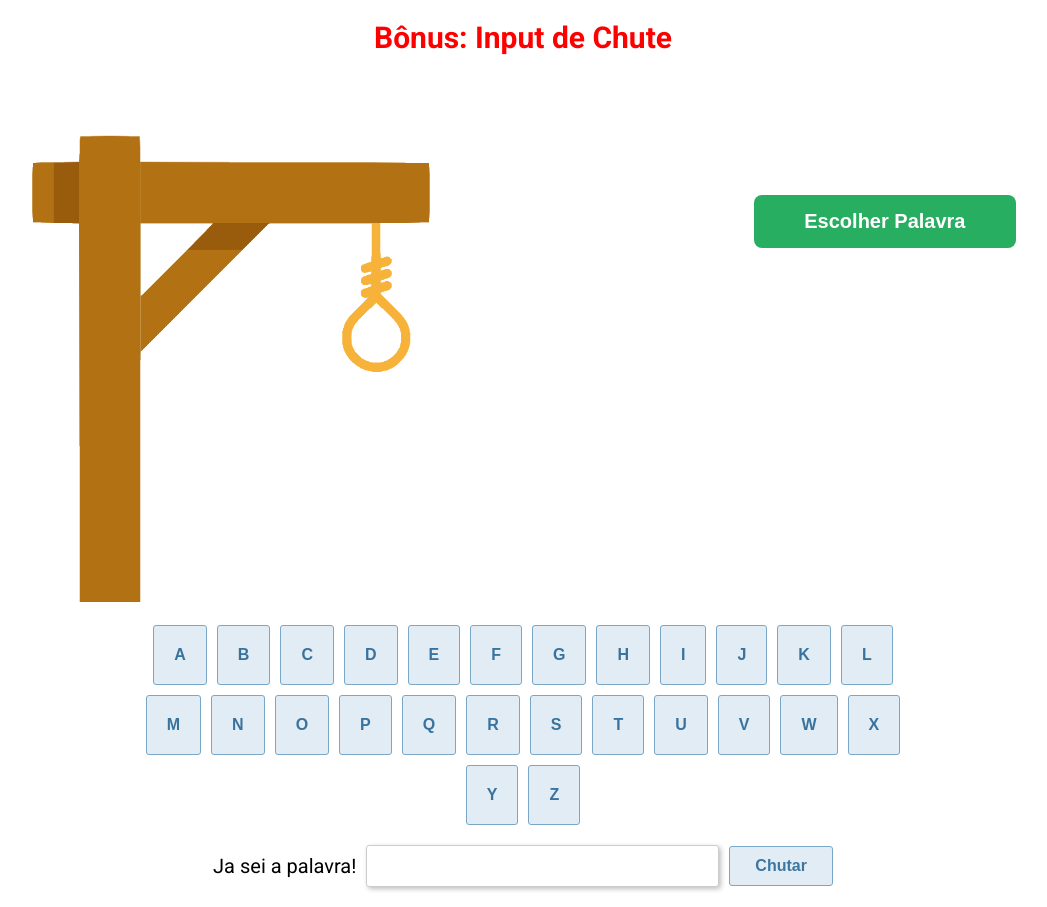
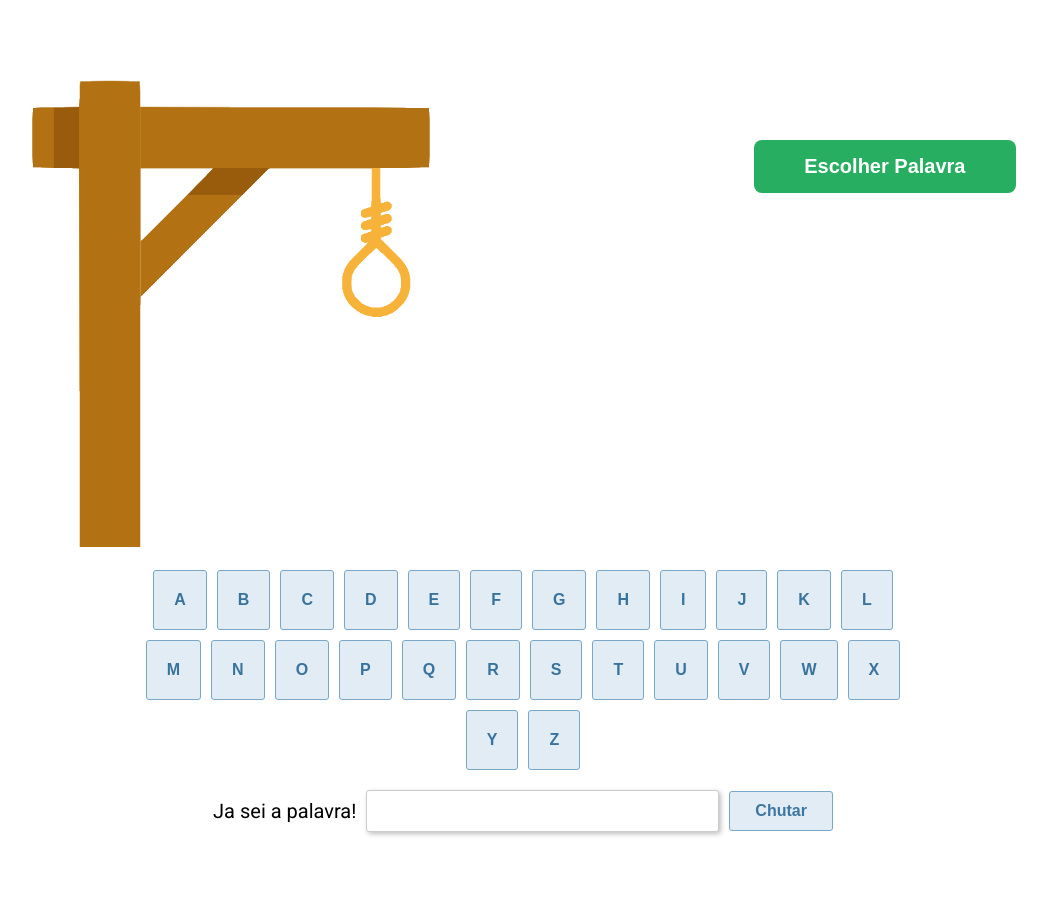
Before and after one commit to CaioPires92/jogo-da-forca, a React (Create React App) app: page / in a window 1280 px wide. Shown: the whole page, without its empty margins (117-1164 px from the left). After the commit the page ends 852 px from the top, so only its background shows below. Built offline with nearby package versions, Linux system fonts and the light colour scheme.

Commit message:
add data-tests

```diff
--- a/src/Components/App.jsx
+++ b/src/Components/App.jsx
@@ -1,4 +1,3 @@
-import palavras from '../palavras'
 import Jogo from './Jogo'
 
 function App() {
--- a/src/Components/Jogo.jsx
+++ b/src/Components/Jogo.jsx
@@ -75,18 +75,24 @@ export default function Jogo() {
 
   return (
     <div>
-      <header>
-        <h1>Bônus: Input de Chute</h1>
-      </header>
       <div className="container">
         <div>
-          <img src={imagensForca[contagemErros]} alt="" />
+          <img
+            src={imagensForca[contagemErros]}
+            alt=""
+            data-test="game-image"
+          />
         </div>
-        <div className="container-palavra">
-          <button className="btn-escolher" onClick={habilitarLetras}>
+        <div className="container-palavra ">
+          <button
+            className="btn-escolher"
+            onClick={habilitarLetras}
+            data-test="choose-word"
+          >
             Escolher Palavra
           </button>
           <div
+            data-test="word"
             className={`palavra ${
               perdeu || ganhou ? (perdeu ? 'vermelho' : 'verde') : ''
             }`}
--- a/src/Components/Letras.jsx
+++ b/src/Components/Letras.jsx
@@ -1,4 +1,4 @@
-import React, { useState } from 'react'
+import React from 'react'
 import alfabeto from '../alfabeto'
 
 function Letras(props) {
@@ -14,6 +14,7 @@ function Letras(props) {
     <div className="btn-container">
       {alfabeto.map(letra => (
         <button
+          data-test="letter"
           disabled={disabled || props.letrasClicadas.includes(letra)}
           onClick={() => handleClick(letra)}
           className={`btn-letras ${
--- a/src/css/style.css
+++ b/src/css/style.css
@@ -39,20 +39,6 @@ body {
 }
 
 /* Jogo */
-
-h1 {
-  margin-top: 20px;
-  justify-content: center;
-  font-style: normal;
-  font-weight: 700;
-  font-size: 30px;
-  line-height: 35px;
-  display: flex;
-  align-items: center;
-  text-align: center;
-
-  color: #ff0000;
-}
 
 .container {
   margin-top: 80px;
```
